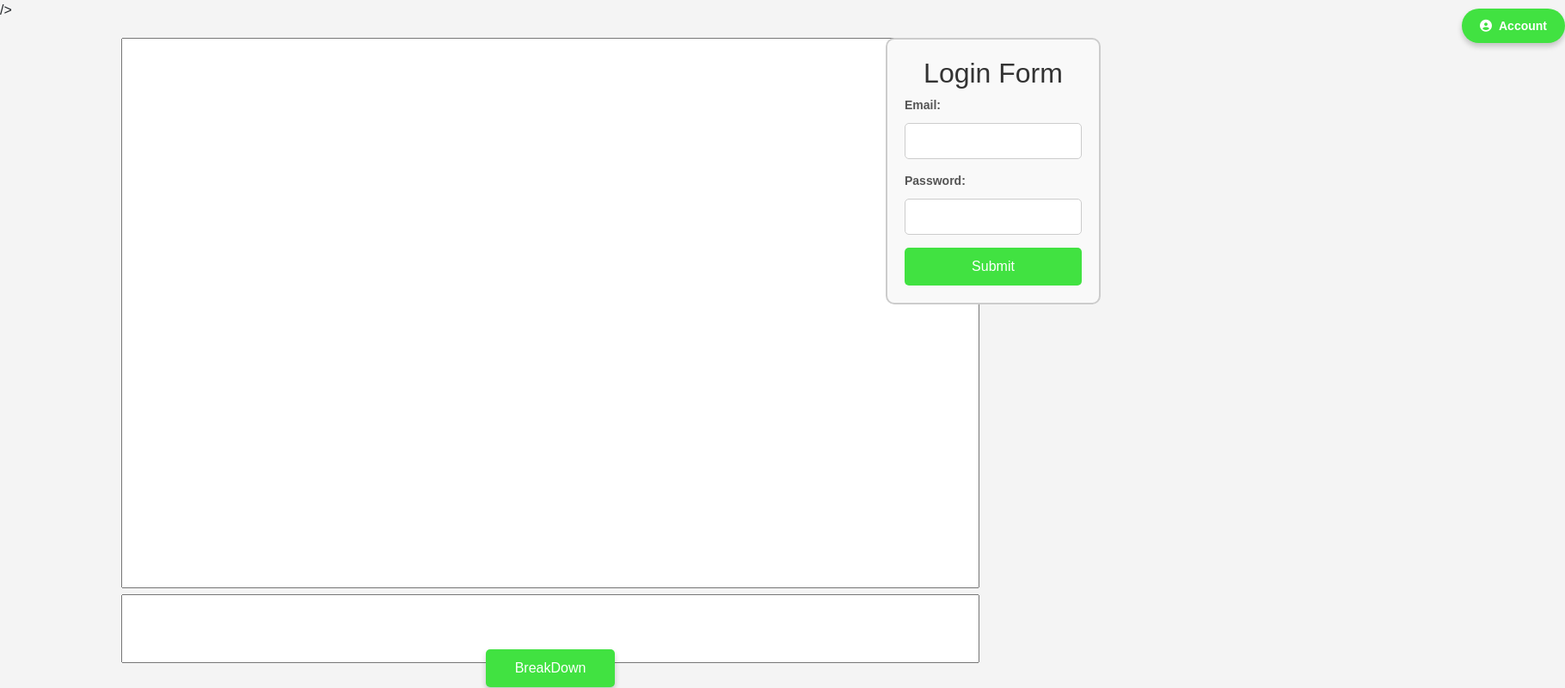
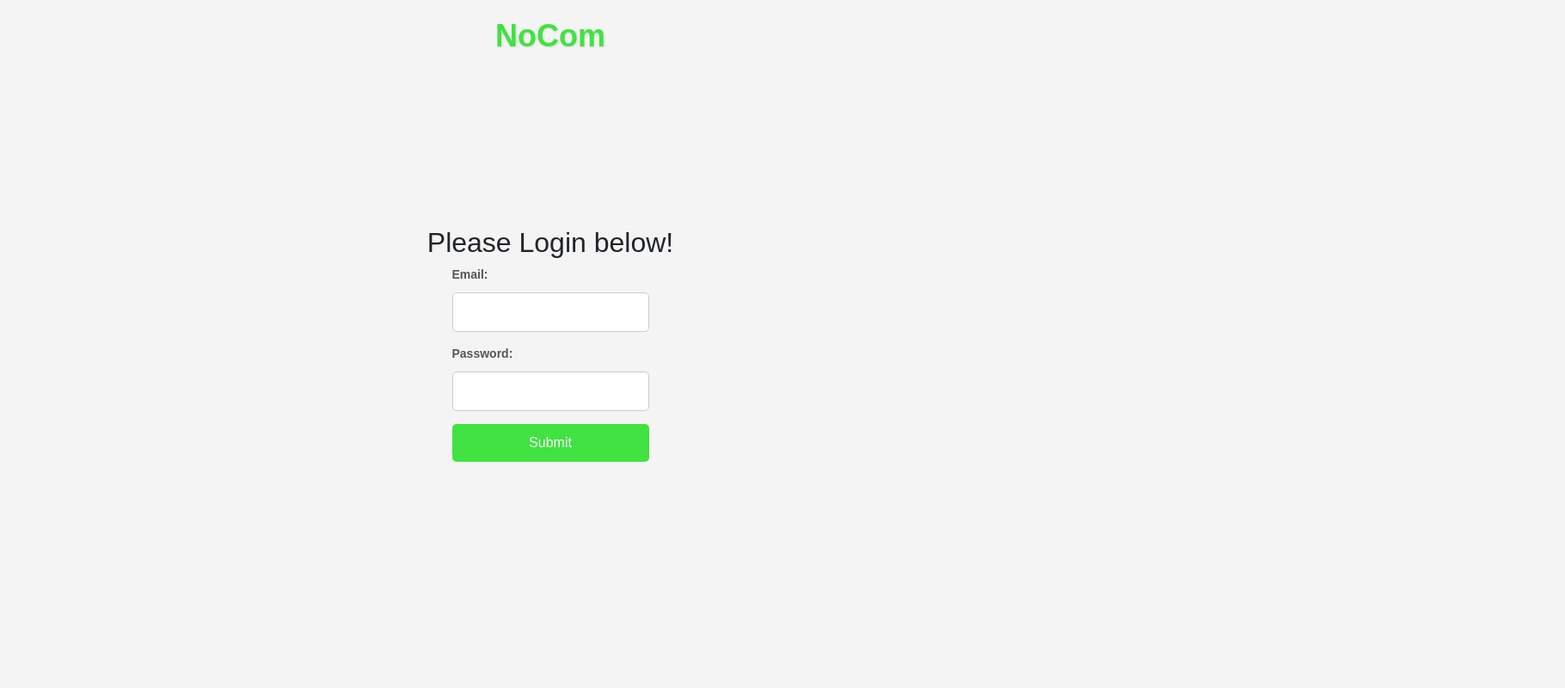
Before and after one commit to COS420-Fall24/TeamH, a React (Create React App) app in the folder nocom/: page / in a window 1280 px wide. Shown: the whole page at 86% size, 1820 px wide, since content can reach past the window. Built offline with nearby package versions, Linux system fonts and the light colour scheme.

Commit message:
Separated the Login Screen from the rest

```diff
--- a/nocom/public/index.html
+++ b/nocom/public/index.html
@@ -30,12 +30,12 @@
             href="https://cdn.jsdelivr.net/npm/bootstrap@5.1.3/dist/css/bootstrap.min.css"
             integrity="sha384-1BmE4kWBq78iYhFldvKuhfTAU6auU8tT94WrHftjDbrCEXSU1oBoqyl2QvZ6jIW3"
             crossorigin="anonymous"
-        <link
+
             href="https://cdnjs.cloudflare.com/ajax/libs/font-awesome/6.0.0-beta3/css/all.min.css"
             rel="stylesheet"
         />
 
-        />
+
     </head>
     <body>
         <noscript>You need to enable JavaScript to run this app.</noscript>
--- a/nocom/src/App.js
+++ b/nocom/src/App.js
@@ -4,19 +4,21 @@ import { BrowserRouter as Router, Routes, Route } from 'react-router-dom';
 import Input from './components/Input';
 import LoginWidget from './components/LoginWidget';
 import Account from './components/Account';
-import Feedback from './components/Feedback/Feedback'; // Import the new Feedback screen
+import Feedback from './components/Feedback/Feedback';
 import '@fortawesome/fontawesome-free/css/all.min.css';
 
 const App = () => {
   return (
     <Router>
       <Routes>
-        {/* Input screen route */}
+        {/* Login screen route */}
+        <Route path="/" element={<LoginWidget />} />
+
+        {/* Main app route */}
         <Route
-          path="/"
+          path="/app"
           element={
             <div>
-              <LoginWidget />
               <Account />
               <Input />
             </div>
--- a/nocom/src/components/Input.css
+++ b/nocom/src/components/Input.css
@@ -1,17 +1,35 @@
-.inputbox{
+/* Style for the input container */
+.inputbox {
     margin: 20px;
     text-align: center;
-}
+  }
 
-.inp textarea{
+  .inp textarea {
     resize: none;
     white-space: nowrap;
     width: calc(78vw);
     height: calc(80vh);
-}
+  }
 
-.con textarea{
+  .con textarea {
     resize: none;
     width: calc(78vw);
     height: calc(10vh);
-}
+  }
+
+  /* Style for the BreakDown button */
+  .breakdown-button {
+    padding: 10px 20px; /* Adjust button size */
+    background-color: #41e241; /* Green background color */
+    color: white; /* White text */
+    font-size: 16px; /* Font size */
+    border: none; /* Remove border */
+    border-radius: 5px; /* Rounded corners */
+    cursor: pointer; /* Pointer cursor on hover */
+    transition: background-color 0.3s ease; /* Smooth hover effect */
+    width: 10%;
+  }
+
+  .breakdown-button:hover {
+    background-color: #36c336; /* Darker green on hover */
+  }
--- a/nocom/src/components/Input.js
+++ b/nocom/src/components/Input.js
@@ -32,7 +32,7 @@ function Input(){
         <InputBox name="Context"/>
       </label>
       </div>
-      <button type="submit">BreakDown</button>
+      <button type="submit" className="breakdown-button">BreakDown</button>
       </form>
     </div>
   )
--- a/nocom/src/components/LoginWidget.css
+++ b/nocom/src/components/LoginWidget.css
@@ -1,20 +1,46 @@
+/* Center the login widget on the screen */
 .login-widget {
-    position: absolute;
-    right: 0%;
-    width: 250px;
-    padding: 20px;
-    border: 2px solid #ccc;
-    border-radius: 10px;
-    background-color: #f9f9f9;
+    display: flex;
+    flex-direction: column;
+    justify-content: center;
+    align-items: center;
+    height: 100vh; /* Full height of the viewport */
+    background-color: #f4f4f4; /* Light background color */
+    font-family: Arial, sans-serif;
   }
 
-h2 {
-    text-align: center;
-    color: #333;
+
+
+  /* Style the app title */
+  .app-title {
+    position: absolute; /* Fix position at the top */
+    top: 20px; /* Add spacing from the top */
+    font-size: 36px; /* Large font size */
+    font-weight: bold; /* Bold text */
+    color: #41e241; /* Blue color for the title */
+    text-shadow: 1px 1px 3px rgba(0, 0, 0, 0.1); /* Subtle shadow */
   }
 
+  /* Style the login container */
+  .login-container {
+    width: 300px; /* Fixed width for the form */
+    padding: 20px;
+    background-color: #fff; /* White background for contrast */
+    border-radius: 10px; /* Rounded corners */
+    box-shadow: 0 4px 8px rgba(0, 0, 0, 0.1); /* Subtle shadow for depth */
+    text-align: center;
+  }
+
+  /* Form heading */
+  .login-container h2 {
+    font-size: 24px;
+    margin-bottom: 20px;
+  }
+
+  /* Input container */
   .input-container {
     margin-bottom: 15px;
+    text-align: left; /* Align labels to the left */
   }
 
   .input-container label {
@@ -24,34 +50,21 @@ h2 {
     color: #555;
   }
 
+  /* Style the input fields */
   .input-container input {
     width: 100%;
-    padding: 8px;
+    padding: 10px;
     font-size: 16px;
     border: 1px solid #ccc;
     border-radius: 5px;
   }
 
-.inputbox button {
-    position: absolute; /* Enable precise placement within the container */
-    left: 50%; /* Move the button horizontally to the center */
-    bottom: 1px; /* Align the button to the bottom of the input box */
-    transform: translateX(-50%); /* Offset by 50% of its own width for perfect centering */
-    width: 150px; /* Set the button width */
-    padding: 10px; /* Add padding for height and clickability */
-    background-color: #41e241; /* Green background */
-    color: white; /* White text */
-    font-size: 16px; /* Text size */
-    border: none; /* Remove default border */
-    border-radius: 5px; /* Add rounded corners */
-    cursor: pointer; /* Pointer cursor on hover */
-    box-shadow: 0 4px 6px rgba(0, 0, 0, 0.2); /* Subtle shadow */
-}
 
+  /* Style the submit button */
   button {
     width: 100%;
     padding: 10px;
-    background-color: #41e241;
+    background-color: #41e241; /* Blue color */
     color: white;
     font-size: 16px;
     border: none;
@@ -60,17 +73,5 @@ button {
   }
 
   button:hover {
-    background-color: #41e241;
+    background-color: #41e241; /* Darker blue on hover */
   }
-
-.output-container {
-    margin-top: 20px;
-    padding: 10px;
-    background-color: #e9ecef;
-    border-radius: 5px;
-}
-
-.output-container p {
-    font-size: 14px;
-    color: #333;
-}
--- a/nocom/src/components/LoginWidget.js
+++ b/nocom/src/components/LoginWidget.js
@@ -1,19 +1,28 @@
 import React, { useState } from 'react';
-import './LoginWidget.css'; // Optional if you have a CSS file for styling
+import { useNavigate } from 'react-router-dom';
+import './LoginWidget.css';
 
 const LoginWidget = () => {
   const [email, setEmail] = useState('');
   const [password, setPassword] = useState('');
-    const [submitted, setSubmitted] = useState(false);
+  const navigate = useNavigate();
 
   const handleSubmit = (e) => {
     e.preventDefault();
-        setSubmitted(true);
+
+    // Simulate login logic
+    if (email === 'admin@example.com' && password === 'password') {
+      navigate('/app'); // Navigate to the main app after login
+    } else {
+      alert('Invalid email or password');
+    }
   };
 
   return (
     <div className="login-widget">
-            <h2>Login Form</h2>
+      <h1 className="app-title">NoCom</h1> {/* App Title */}
+
+      <h2>Please Login below!</h2>
       <form onSubmit={handleSubmit}>
         <div className="input-container">
           <label>Email:</label>
@@ -33,16 +42,8 @@ const LoginWidget = () => {
             required
           />
         </div>
-                <button type="submit">Submit</button>
+        <button type="Login">Submit</button>
       </form>
-
-            {submitted && (
-                <div className="output-container">
-                    <h3>Your Input:</h3>
-                    <p>Email: {email}</p>
-                    <p>Password: {password}</p>
-                </div>
-            )}
     </div>
   );
 };
```
Lines whose indentation alone changed are shown as unchanged.
